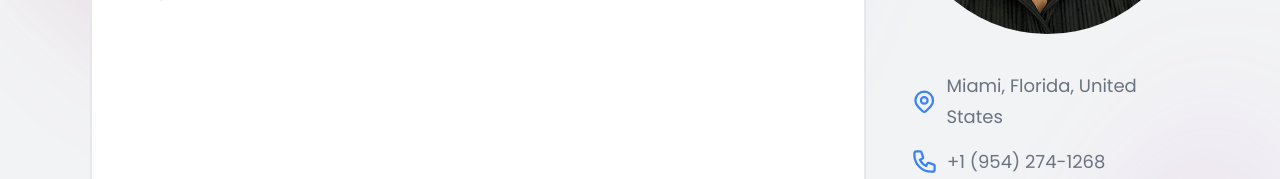
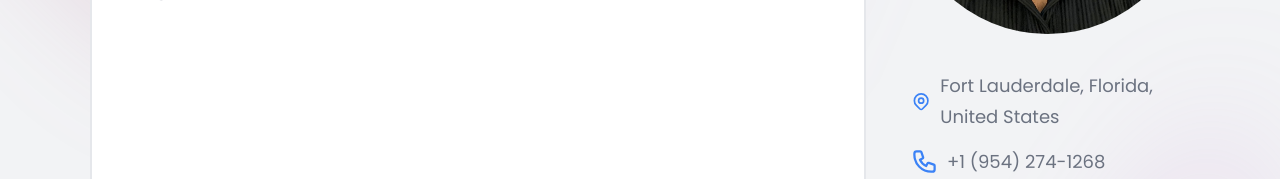
Before and after one commit to Osvy1994/my-portfolio, a React (Vite) app: page / in a window 1280 px wide. Shown: the part 3577-3756 px from the top of the page. Built offline with nearby package versions, Linux system fonts and the light colour scheme; a web font is replaced by a local one.

Commit message:
address changed

```diff
--- a/src/components/ContactSection.jsx
+++ b/src/components/ContactSection.jsx
@@ -43,7 +43,7 @@ export function ContactSection() {
                 d='M15 11a3 3 0 11-6 0 3 3 0 016 0z'
               ></path>
             </svg>
-            <p className='text-gray-500'>Miami, Florida, United States</p>
+            <p className='text-gray-500'>Fort Lauderdale, Florida, United States</p>
           </div>
           <div className='flex items-center'>
             <svg
```
